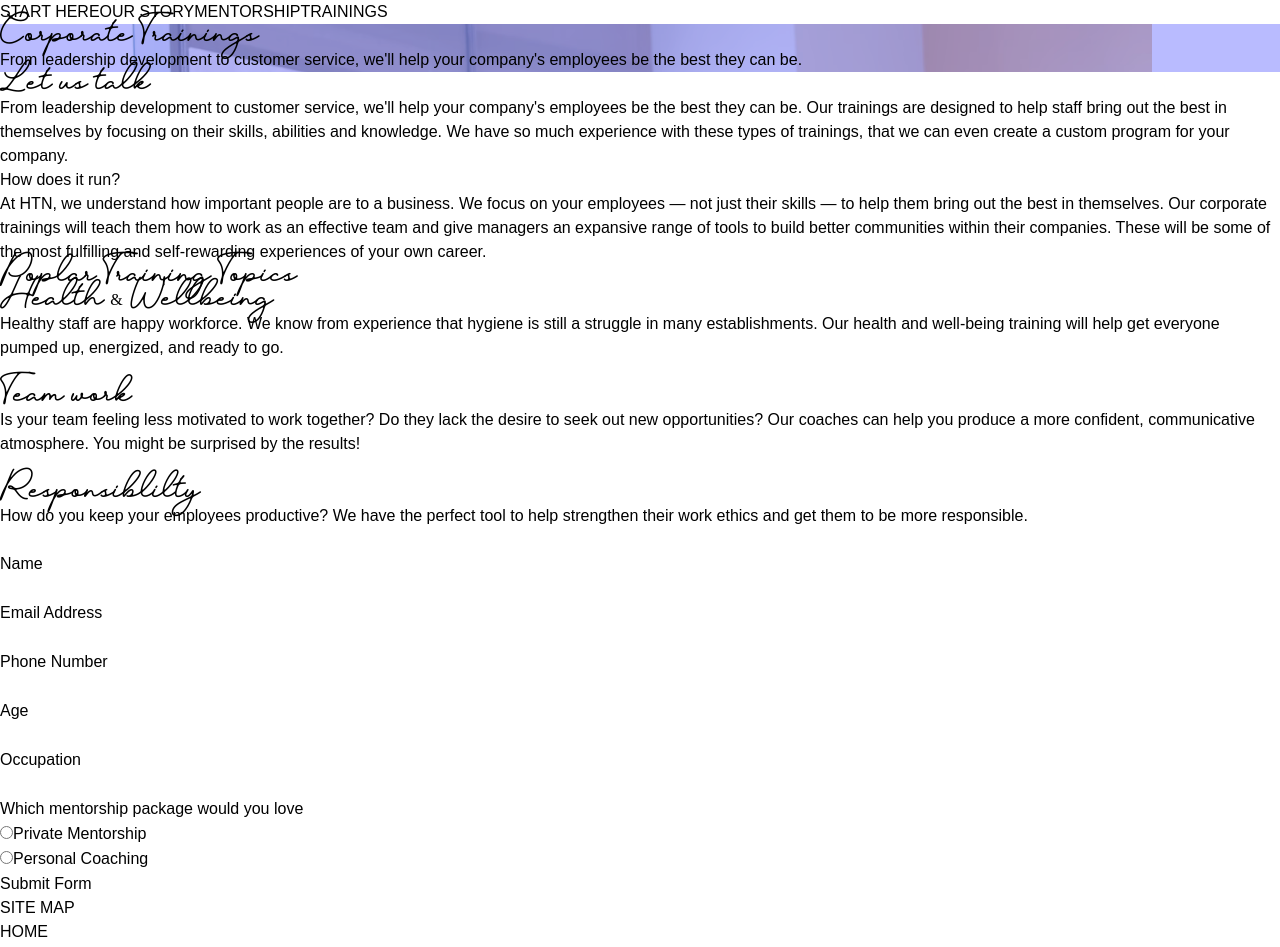
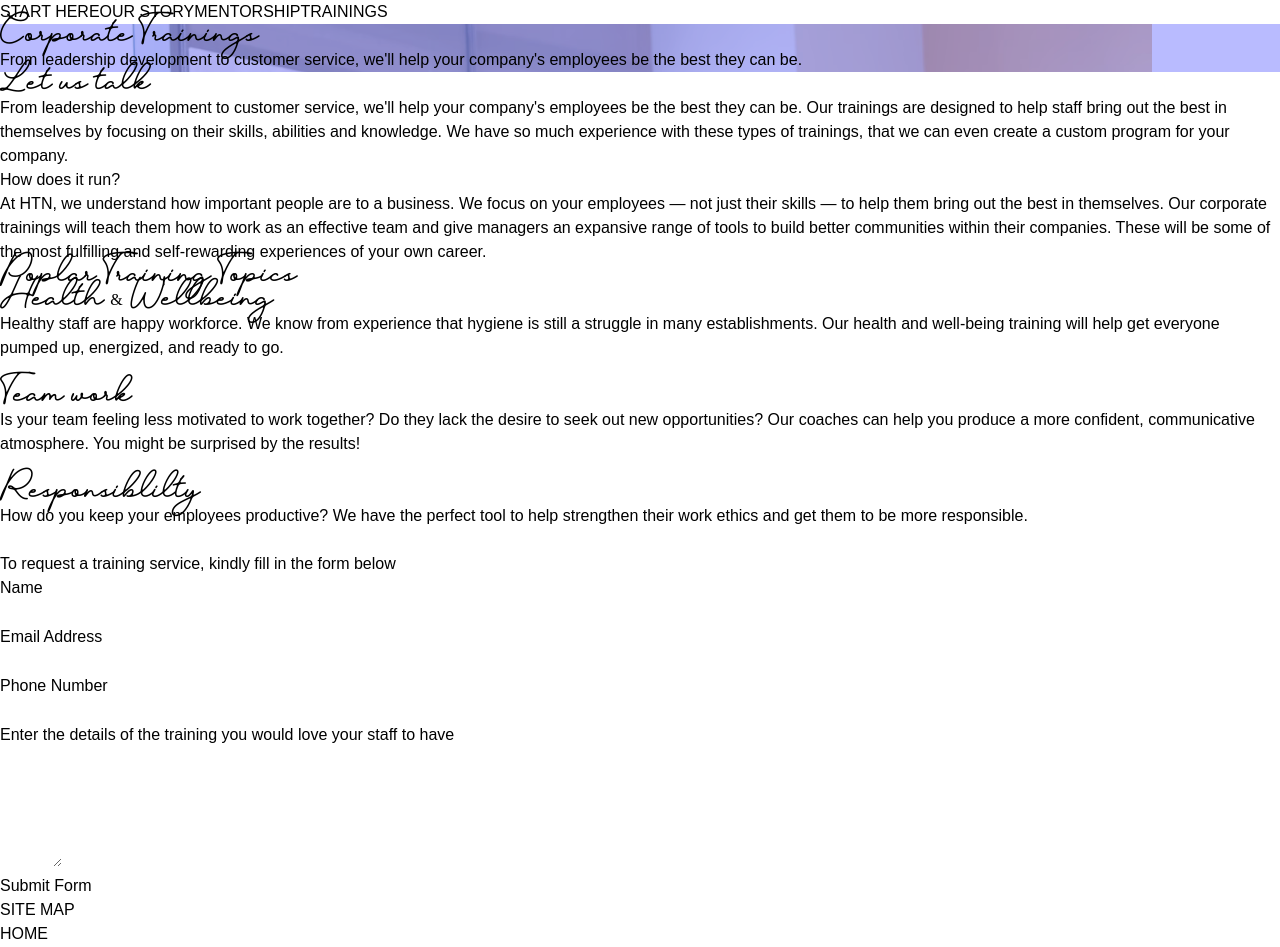
Before and after one commit to Tochi-Nwachukwu/HTN, a React (Vite) app: page /corporate-trainings in a window 1280 px wide. Shown: the top 947 px of the page. Built offline with nearby package versions, Linux system fonts and the light colour scheme; the HTML template or start-up script is replaced by a standard one.

Commit message:
Added custom training form template

```diff
--- a/src/Pages/CorporateTrainings.jsx
+++ b/src/Pages/CorporateTrainings.jsx
@@ -105,7 +105,11 @@ function CorporateTrainings() {
         image={pageContent[5].image}
         switchSide={true}
       />
-      <ContactForm />
+
+      <p className="w-full text-center text-2xl mt-10  px-4">
+        To request a training service, kindly fill in the form below
+      </p>
+      <ContactForm trainingForm={true} />
 
       <Footer />
     </div>
--- a/src/components/ContactForm.jsx
+++ b/src/components/ContactForm.jsx
@@ -2,7 +2,7 @@ import React, { useState } from "react";
 import axios from "axios";
 import emailjs from "emailjs-com";
 
-function ContactForm() {
+function ContactForm({ trainingForm }) {
   const API =
     "https://li87y3kq6a.execute-api.us-east-1.amazonaws.com/dev/email/send";
 
@@ -42,6 +42,7 @@ function ContactForm() {
   };
 
   function sendMail(e) {
+    if (!trainingForm) {
       e.preventDefault();
       emailjs
         .sendForm(
@@ -56,10 +57,27 @@ function ContactForm() {
         .catch((err) => {
           console.log(err);
         });
+    } else {
+      e.preventDefault();
+      emailjs
+        .sendForm(
+          "service_aydyvfl",
+          "template_0ogzqp8",
+          e.target,
+          "user_rXVRHJW6N4xVZUrPrHEOa"
+        )
+        .then((res) => {
+          console.log(res);
+        })
+        .catch((err) => {
+          console.log(err);
+        });
+    }
   }
 
   return (
     <div className="flex justify-center my-16 ">
+      {!trainingForm && (
         <form className="sm:w-1/2 w-full px-4" onSubmit={sendMail}>
           <p className="mb-4 ">Name</p>
           <input
@@ -130,11 +148,54 @@ function ContactForm() {
             <input
               type="submit"
               value="Submit Form"
-            className="sm:py-6 py-4 sm:px-16 px-6 bg-[#FFD945]"
-
+              className="sm:py-6 py-4 cursor-pointer sm:px-16 px-6 bg-[#FFD945]"
             />
           </div>
         </form>
+      )}
+
+      {trainingForm && (
+        <form className="sm:w-1/2 w-full px-4" onSubmit={sendMail}>
+          <p className="mb-4 ">Name</p>
+          <input
+            onChange={getName}
+            type="text"
+            name="name"
+            className="w-full p-4 bg-gray-200 mb-6"
+          />
+          <p className="mb-4 ">Email Address</p>
+          <input
+            onChange={getEmail}
+            type="email"
+            name="user_email"
+            className="w-full p-4 bg-gray-200 mb-6"
+          />
+          <p className="mb-4 ">Phone Number</p>
+          <input
+            onChange={getPhoneNumber}
+            type="text"
+            name="user_number"
+            className="w-full p-4 bg-gray-200 mb-6"
+          />
+          <p className="mb-4 ">
+            Enter the details of the training you would love your staff to have
+          </p>
+          <textarea
+            name="user_message"
+            className="w-full p-4 bg-gray-200 mb-6"
+            rows={5}
+            cols={5}
+          />
+
+          <div className="flex justify-end">
+            <input
+              type="submit"
+              value="Submit Form"
+              className="sm:py-6 py-4 cursor-pointer sm:px-16 px-6 bg-[#FFD945]"
+            />
+          </div>
+        </form>
+      )}
     </div>
   );
 }
```
Lines whose indentation alone changed are shown as unchanged.
